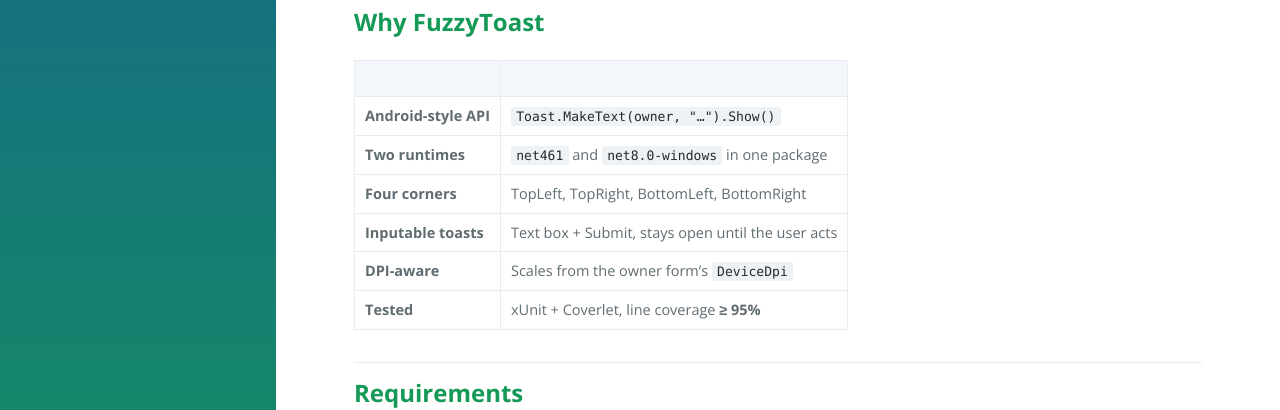
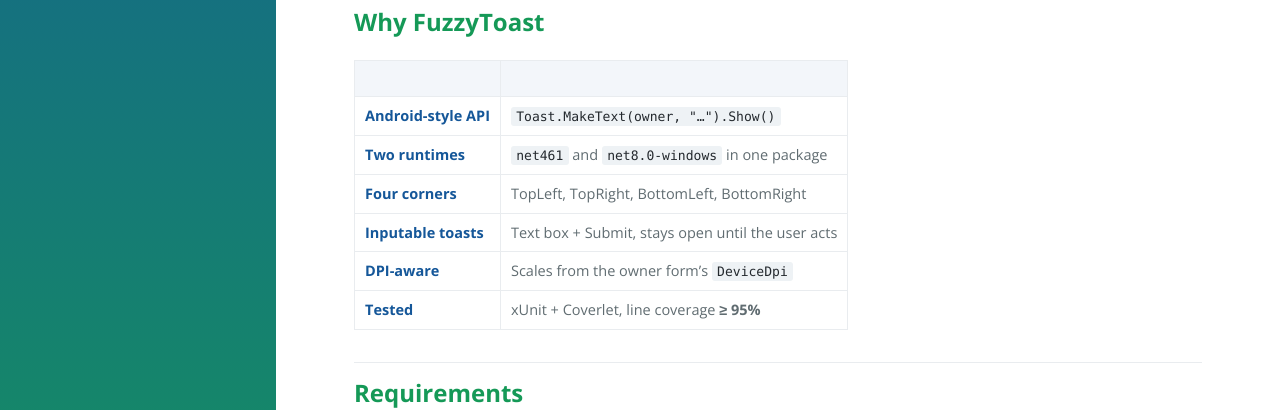
Before and after one commit to anhquoctran/EasyToast, a Jekyll site: the page built from docs/index.md, in a window 1280 px wide and 1321 px high. Shown: the part 525-935 px from the top of the window. Built offline with Jekyll 4.4.1, drawn with Linux system fonts in a browser that asks for light colours.

Commit message:
style(docs): improve responsive tables for mobile view

```diff
--- a/docs/assets/css/docs.css
+++ b/docs/assets/css/docs.css
@@ -233,6 +233,17 @@
   background: #f3f6fa;
   color: #444d56;
   font-size: 13px;
+  white-space: nowrap;
+}
+
+.content td:first-child {
+  white-space: nowrap;
+  font-weight: 600;
+  color: var(--cayman-blue);
+}
+
+.content td:not(:first-child) {
+  min-width: 160px;
 }
 
 .content code {
```
